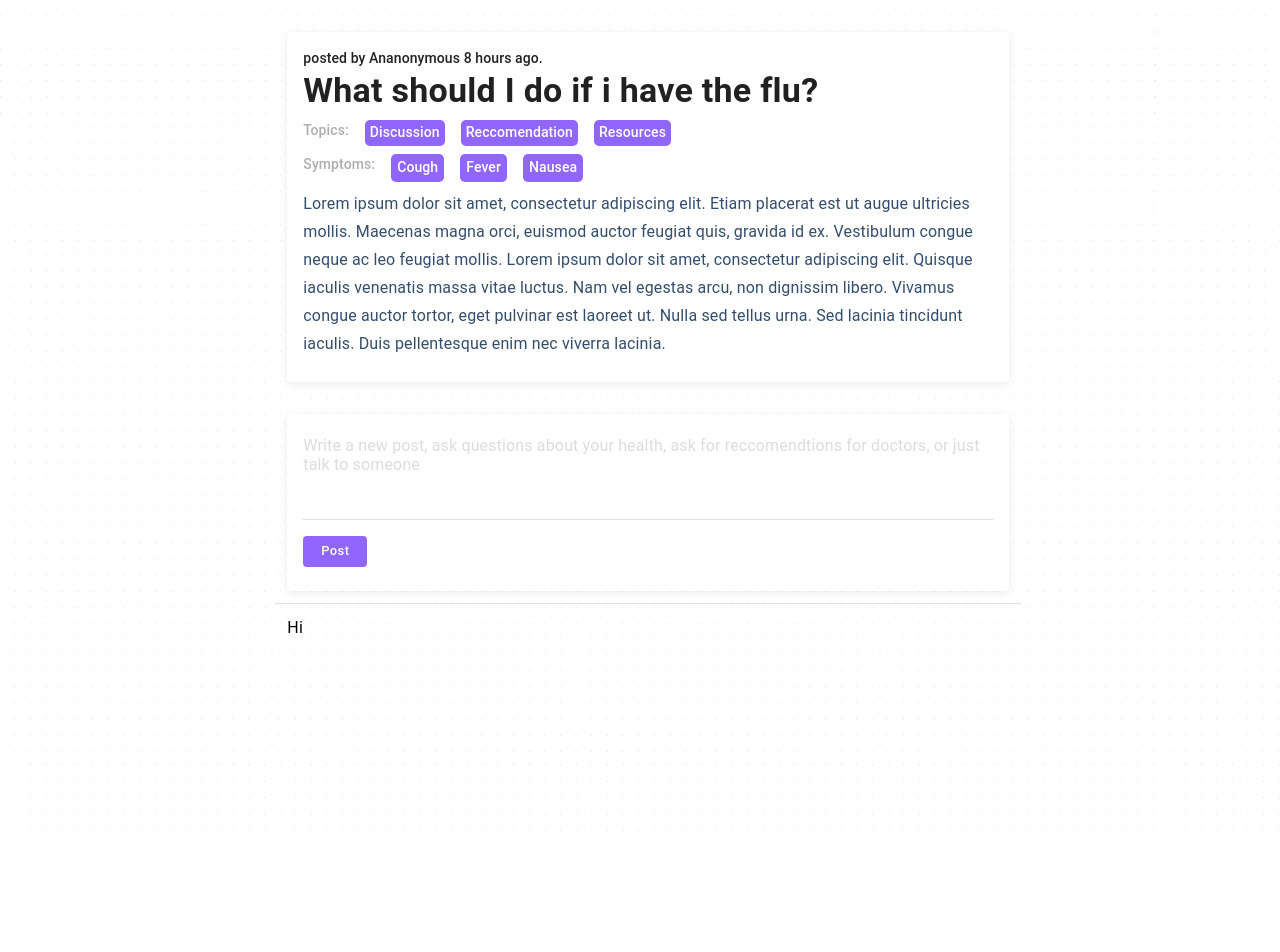
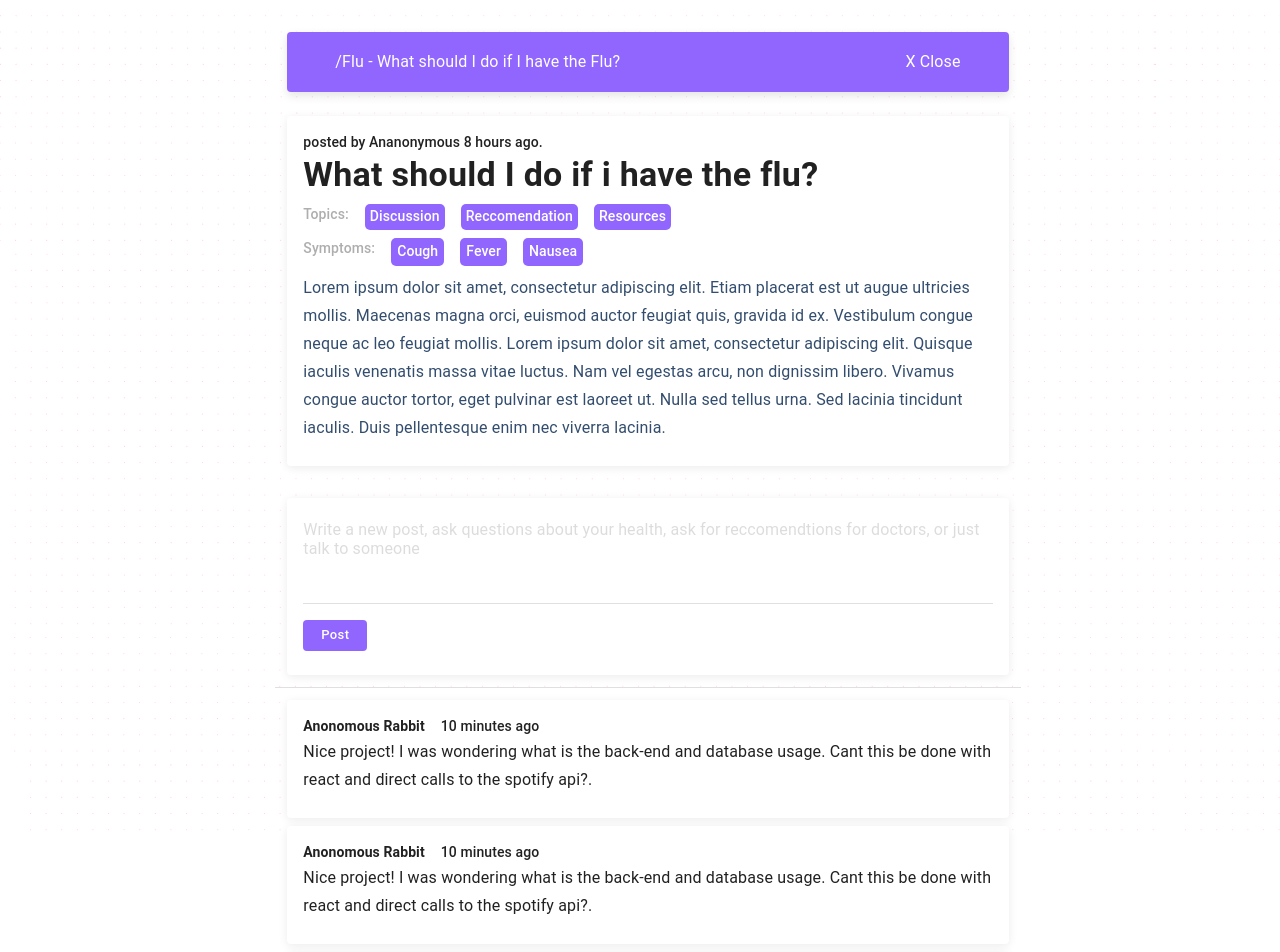
Before and after one commit to yuchenliu15/meddit, a React (Create React App) app in the folder frontend/: page / in a window 1280 px wide. Shown: the top 952 px of the page. Before the commit the page ends 832 px from the top, so only its background shows below. Built offline with nearby package versions, Linux system fonts and the light colour scheme.

Commit message:
finished post page

```diff
--- a/frontend/src/components/Comment.jsx
+++ b/frontend/src/components/Comment.jsx
@@ -1,13 +1,43 @@
 import React from 'react';
-import {Typography, Box, makeStyles, CardContent} from '@material-ui/core';
+import {Typography, Box, makeStyles, CardContent, Card, Grid} from '@material-ui/core';
 
 const useStyles = makeStyles((theme) => ({
+    comment: {
+        boxShadow: '0px 2px 10px rgba(0, 0, 0, 0.08)',
+        width: '100%',
+        marginBottom: '0.5em'
+    }
 
 }));
 
 const Comment = (props) => {
+    const classes = useStyles();
     return (
-        <Typography>This is a comment</Typography>
+        <Card className = {classes.comment}>
+            <CardContent>
+                <Grid container direction = "row" justify = 'space-between'>
+                    <Grid item>
+                        <Grid container direction = "row" spacing = {2}>
+                            <Grid item>
+                                <Typography variant = 'subtitle2'><Box fontWeight = 'bold'>Anonomous Rabbit</Box></Typography>
+                            </Grid>
+                            <Grid item>
+                                <Typography variant = 'subtitle2'>10 minutes ago</Typography>
+                            </Grid>
+                        </Grid>
+                    </Grid>
+                </Grid>
+                <Grid container direction = "row" justify = 'space-between'>
+                    <Grid item>
+                        <Grid container direction = "row" spacing = {2}>
+                            <Grid item>
+                                <Typography variant = 'subtitle1'>Nice project! I was wondering what is the back-end and database usage. Cant this be done with react and direct calls to the spotify api?.</Typography>
+                            </Grid>
+                        </Grid>
+                    </Grid>
+                </Grid>
+            </CardContent>
+        </Card>
     )
 }
 
--- a/frontend/src/components/CommentSection.jsx
+++ b/frontend/src/components/CommentSection.jsx
@@ -11,7 +11,15 @@ const CommentSection = (props) => {
     const classes = useStyles();
 
     return (
-        <Typography>Hi </Typography>
+        <Grid container direction = 'column'>
+            <Grid item><Comment></Comment></Grid>
+            <Grid item><Comment></Comment></Grid>
+            <Grid item><Comment></Comment></Grid>
+            <Grid item><Comment></Comment></Grid>
+            <Grid item><Comment></Comment></Grid>
+            <Grid item><Comment></Comment></Grid>
+        </Grid>
+
     )
 }
 
--- a/frontend/src/pages/Community.jsx
+++ b/frontend/src/pages/Community.jsx
@@ -2,6 +2,8 @@ import React, {useState, useEffect} from 'react';
 import CommunityItem from '../components/CommunityItem';
 import {Grid, Typography, makeStyles, Box, Divider} from '@material-ui/core';
 import PostCreate from '../components/PostCreate';
+
+import Image from '../assets/background.svg';
 
 const useStyles = makeStyles((theme) => ({
     container: {
@@ -11,6 +13,7 @@ const useStyles = makeStyles((theme) => ({
         [theme.breakpoints.down('lg')]: {
         padding: '1rem 1rem 1rem 1rem'
         },
+        backgroundImage: `url(${Image})`,
     },
     greetingsContainer: {
         boxShadow: '0px 4px 10px rgba(0, 0, 0, 0.1)',
--- a/frontend/src/pages/CommunityPost.jsx
+++ b/frontend/src/pages/CommunityPost.jsx
@@ -39,6 +39,14 @@ const useStyles = makeStyles((theme) => ({
         padding: '3px 6px 3px 6px',
         borderRadius: '5px',
     },
+    topBar: {
+        boxShadow: '0px 4px 10px rgba(0, 0, 0, 0.1)',
+        background: '#9066FF',
+        padding: '1rem 3rem',
+        borderRadius: '4px',
+        color: '#fff',
+    }
+
 }));
 
 const CommunityPost = (props) => {
@@ -48,6 +56,14 @@ const CommunityPost = (props) => {
             <Grid container direction = 'row' spacing = {2} justify = 'center' alignItems = 'stretch' alignContent = 'stretch'>
                 <Grid item xs ={12} mg = {6} lg ={7} xl = {7} style = {{marginLeft: '1rem', marginTop: '1rem', height: '80vmin', width: '100%'}}>
                     <Grid container direction = 'column' spacing = {3}>
+                        <Grid item>
+                            <div className = {classes.topBar}>
+                                <Grid container = 'row' spacing = {2}  justify="space-between">
+                                    <Grid item><Typography variant = 'subtitle1'>/Flu - What should I do if I have the Flu? </Typography> </Grid>
+                                    <Grid item><Typography variant = 'subtitle1'>X Close</Typography></Grid>
+                                </Grid>
+                            </div>
+                        </Grid>
                         <Grid item>
                             <div className = {classes.post}>
                                 <Post></Post>
```
